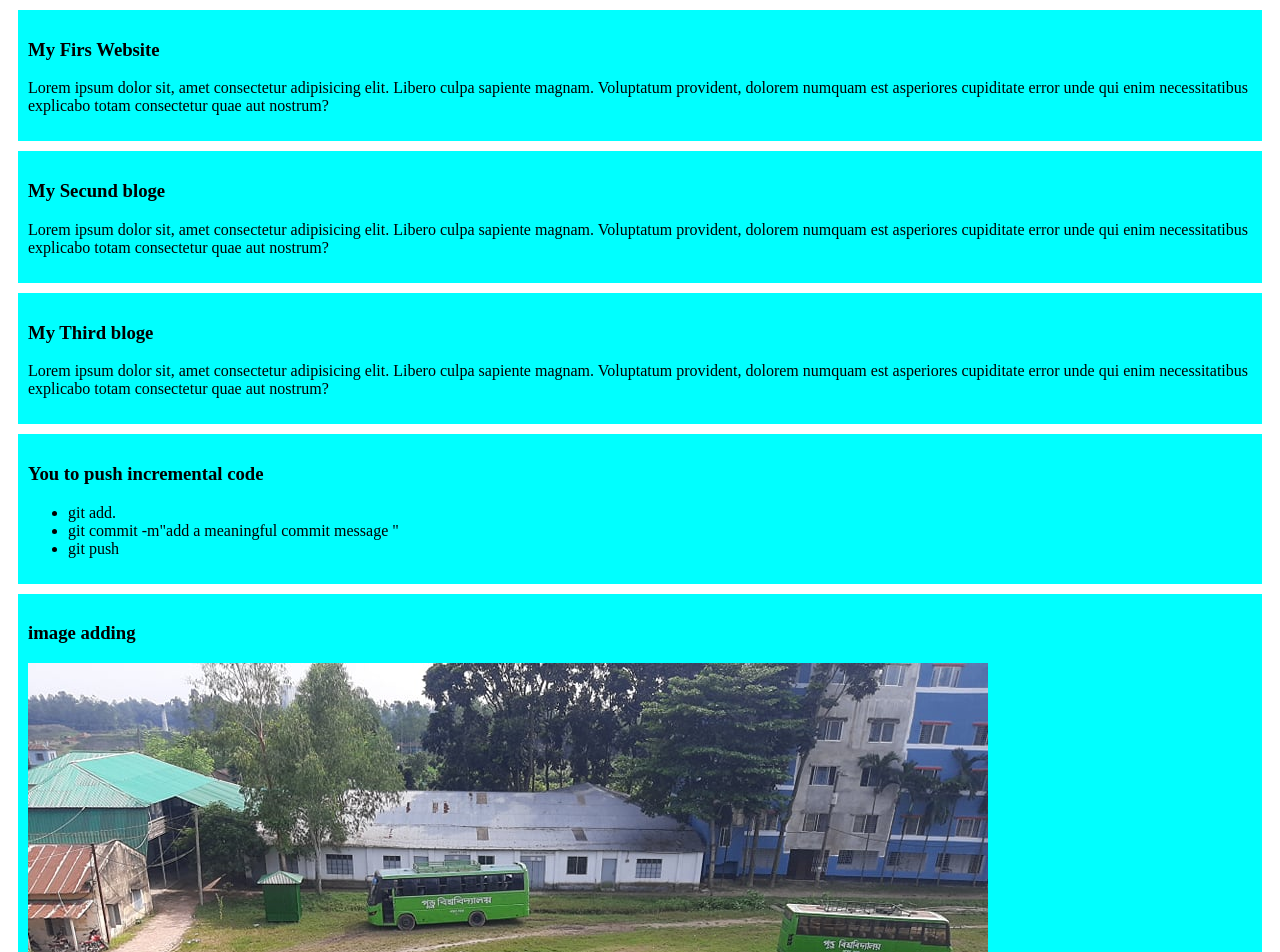
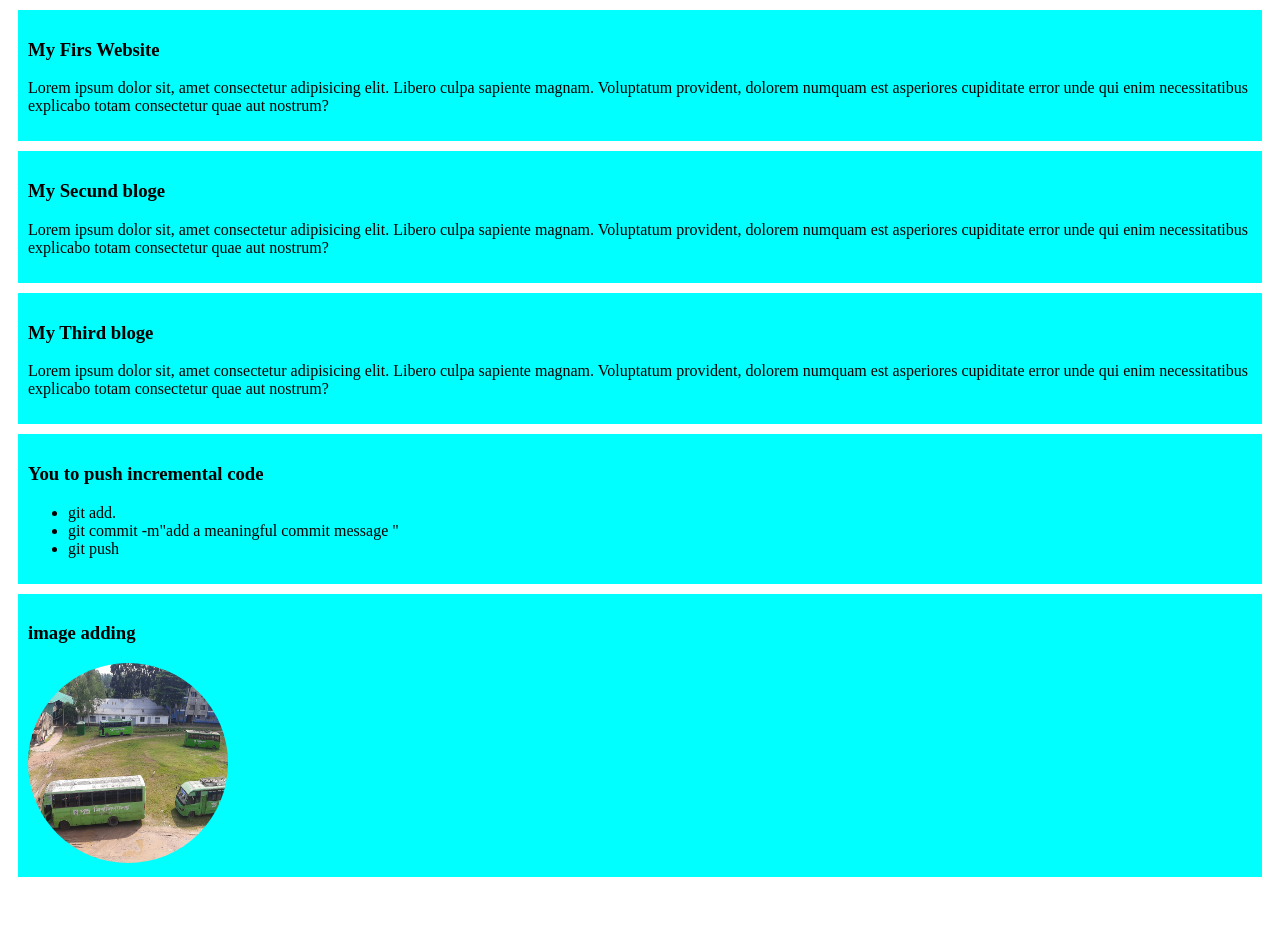
Before and after one commit to AmitKumarSaha093/my-first-github-repo, a plain HTML site: page Index.html in a window 1280 px wide. Shown: the top 952 px of the page. After the commit the page ends 887 px from the top, so only its background shows below. Drawn offline with Linux system fonts and the light colour scheme.

Commit message:
image safe cgange square to circle

```diff
--- a/Index.html
+++ b/Index.html
@@ -5,6 +5,7 @@
     <meta name="viewport" content="width=device-width, initial-scale=1.0">
     <title>My Simple Website </title>
     <link rel="stylesheet" href="styls/bloge.css">
+
 </head>
 <body>
     <div>
@@ -32,7 +33,7 @@
     </div>
     <div>
         <h3> image adding</h3>
-        <img src="images/p.jpg" alt="">
+        <img width="200px" src="images/p.jpg" alt="">
     </div>
 </body>
 </html>
--- a/styls/bloge.css
+++ b/styls/bloge.css
@@ -4,3 +4,10 @@ div{
     margin: 10px ;
 
 }
+img{
+    height: 200px;
+    width: 200px;
+    border-radius: 50%;
+    border: 10px; solid color: #00FF00; ;
+
+}
```
